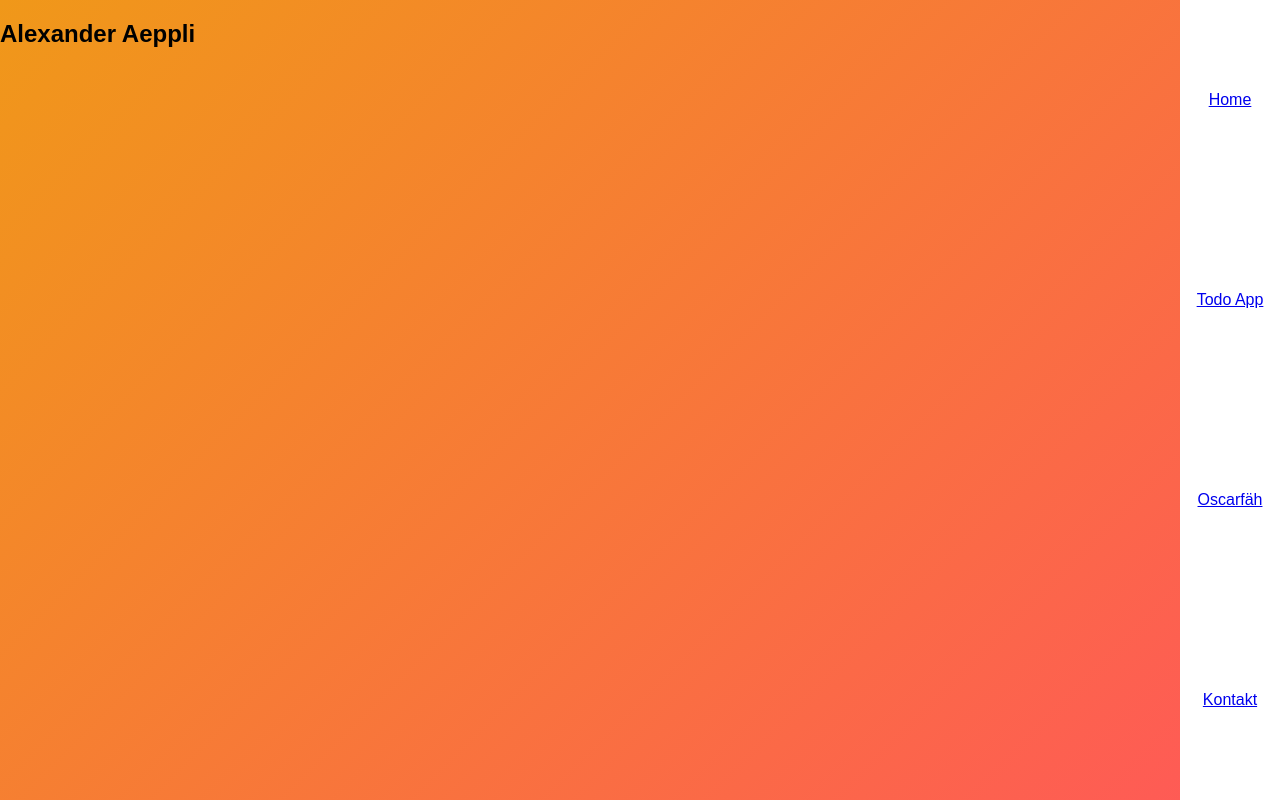
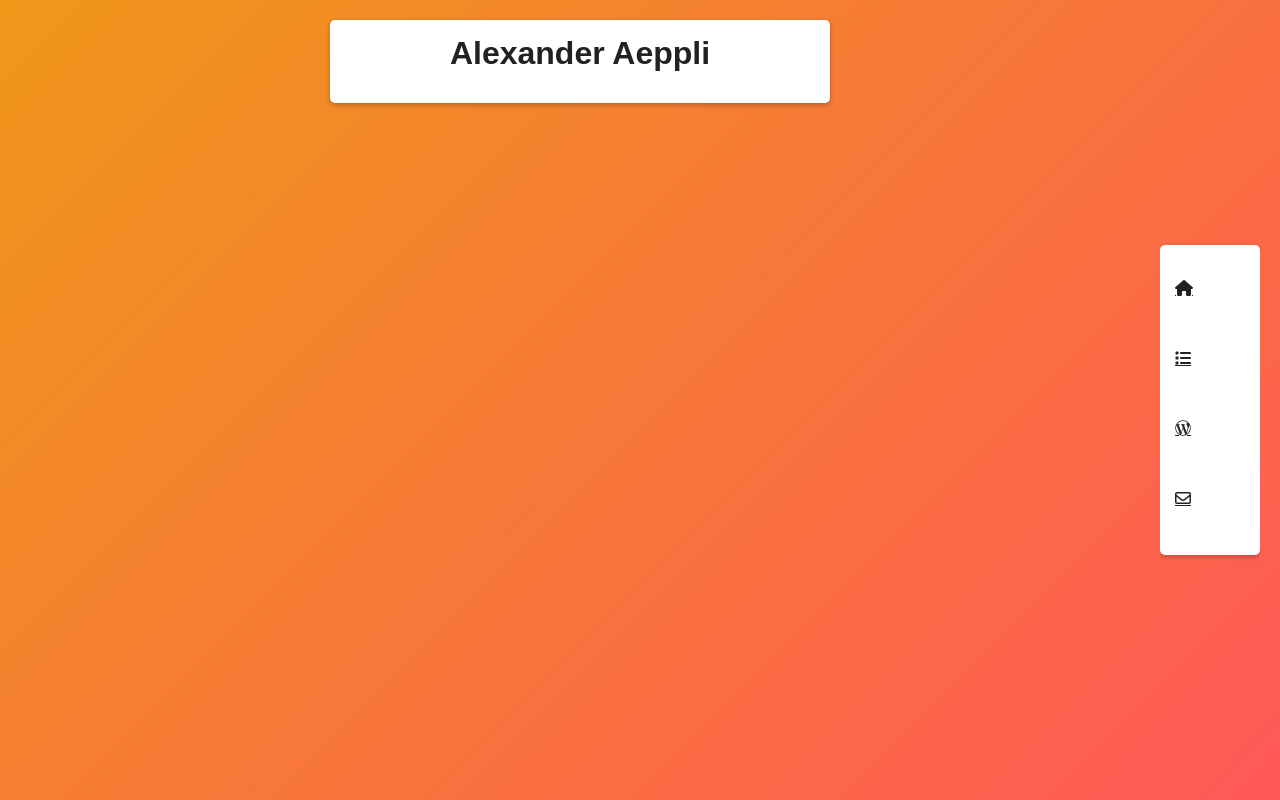
Before and after one commit to alexanderaeppli/alexanderaeppli, a Vue app: page / in a window 1280 px wide. Built offline with nearby package versions, Linux system fonts and the light colour scheme.

Commit message:
major progress

```diff
--- a/public/index.html
+++ b/public/index.html
@@ -12,6 +12,7 @@
       <strong>We're sorry but <%= htmlWebpackPlugin.options.title %> doesn't work properly without JavaScript enabled. Please enable it to continue.</strong>
     </noscript>
     <div id="app"></div>
+    <script src="https://kit.fontawesome.com/80cbe62505.js" crossorigin="anonymous"></script>
     <!-- built files will be auto injected -->
   </body>
 </html>
--- a/src/App.vue
+++ b/src/App.vue
@@ -11,18 +11,16 @@
         </transition>
       </router-view>
     </div>
-    <nav class="nav">
-      <router-link class="nav__item" :to="{ name: 'Home' }">Home</router-link>
-      <router-link class="nav__item" :to="{ name: 'TodoApp' }">Todo App</router-link>
-      <router-link class="nav__item" :to="{ name: 'Oscarfaeh' }">Oscarfäh</router-link>
-      <router-link class="nav__item" :to="{ name: 'Contact' }">Kontakt</router-link>
-    </nav>
+    <navigation />
   </div>
 </template>
 
 <script>
+import navigation from './components/navigation';
+
 export default {
   name: 'App',
+  components: { navigation },
   data() {
     return {
       currentBackgroundPosition: '',
@@ -37,6 +35,8 @@ export default {
 </script>
 
 <style lang="scss">
+@use 'variables' as var;
+
 *,
 *:after,
 *:before {
@@ -45,58 +45,54 @@ export default {
 
 body {
   margin: 0;
+  color: var.$color-text;
+}
+
+h1 {
+  margin: 0;
 }
 
 .app__inner {
+  padding: 20px 140px 20px 20px;
   min-height: 100vh;
   width: 100%;
-  display: flex;
-  flex-flow: row wrap;
   background: rgb(240, 152, 25);
   background: linear-gradient(
     135deg,
-    rgba(240, 152, 25, 1) 0%,
-    rgba(255, 88, 88, 1) 25%,
+    rgb(240, 151, 25) 0%,
+    rgb(255, 88, 88) 25%,
     rgb(168, 94, 207) 50%,
-    rgba(0, 147, 233, 1) 75%,
-    rgba(128, 208, 199, 1) 100%
+    rgb(0, 147, 233) 75%,
+    rgb(128, 208, 199) 100%
   );
   background-size: 400% 400%;
   transition: background-position 0.5s ease-in-out;
+  overflow-x: hidden;
 }
 
 .component {
   width: 100%;
-  flex: 4 0 0;
   position: relative;
+  display: flex;
+  justify-content: center;
+  align-self: stretch;
 
   &__inner {
-    position: absolute;
     width: 100%;
-    height: 100%;
   }
 }
 
-.nav {
-  display: flex;
-  flex-direction: column;
-  justify-content: stretch;
-  flex: 0 1 100px;
-
-  &__item {
-    height: 25%;
-    background-color: white;
-    display: flex;
-    justify-content: center;
-    align-items: center;
-    border: none;
-    padding: 0;
-  }
+.card {
+  background-color: #fff;
+  border-radius: 5px;
+  padding: 15px;
+  box-shadow: 0px 2px 5px 0px rgba(0, 0, 0, 0.25);
 }
 
 .fade-enter-active,
 .fade-leave-active {
   transition: opacity 0.5s ease;
+  position: absolute;
 }
 
 .fade-enter-from,
--- /dev/null
+++ b/src/components/navigation.vue
@@ -0,0 +1,60 @@
+<template>
+  <nav class="nav">
+    <div class="nav__inner card">
+      <router-link class="nav__item" :to="{ name: 'Home' }"
+        ><i class="fas icon fa-home"></i
+      ></router-link>
+      <router-link class="nav__item" :to="{ name: 'TodoApp' }"
+        ><i class="fas icon fa-list"></i
+      ></router-link>
+      <router-link class="nav__item" :to="{ name: 'Oscarfaeh' }">
+        <i class="fab icon fa-wordpress-simple"></i>
+      </router-link>
+      <router-link class="nav__item" :to="{ name: 'Contact' }"
+        ><i class="far icon fa-envelope"></i
+      ></router-link>
+    </div>
+  </nav>
+</template>
+
+<style lang="scss">
+@use '../variables' as var;
+
+.nav {
+  position: fixed;
+  height: 100%;
+  display: flex;
+  flex-direction: column;
+  justify-content: center;
+  position: fixed;
+  top: 0;
+  right: 20px;
+  min-height: 100%;
+  overflow-y: auto;
+
+  &__inner {
+    display: flex;
+    flex-direction: column;
+    justify-content: center;
+    width: 100px;
+  }
+
+  &__item {
+    display: flex;
+    justify-content: center;
+    align-items: center;
+    border: none;
+    color: var.$color_text;
+
+    .icon {
+      width: 100%;
+      height: 30px;
+    }
+
+    &::after {
+      content: '';
+      padding-top: 100%;
+    }
+  }
+}
+</style>
--- a/todo/variables.scss
+++ b/src/variables.scss
@@ -1,5 +1,6 @@
 @use 'sass:color';
 
+$color_text: #222222;
 $color_primary: #9862fc;
 $color_primary--shading: color.scale($color_primary, $lightness: 20%);
 $color_grey: #555555;
--- a/src/views/Contact.vue
+++ b/src/views/Contact.vue
@@ -17,7 +17,4 @@ export default {
 </script>
 
 <style lang="scss">
-.header {
-  height: 100%;
-}
 </style>
--- a/src/views/Home.vue
+++ b/src/views/Home.vue
@@ -1,6 +1,9 @@
 <template>
-  <div class="header">
-    <h2>Alexander Aeppli</h2>
+  <div class="home card">
+    <div class="header">
+      <h1 class="page_title">Alexander Aeppli</h1>
+      <p></p>
+    </div>
   </div>
 </template>
 
@@ -17,7 +20,12 @@ export default {
 </script>
 
 <style lang="scss">
-.header {
-  height: 100%;
+@use '../variables' as var;
+
+.home {
+  display: flex;
+  flex-direction: column;
+  align-items: center;
+  max-width: 500px;
 }
 </style>
--- a/src/views/Oscarfaeh.vue
+++ b/src/views/Oscarfaeh.vue
@@ -17,7 +17,4 @@ export default {
 </script>
 
 <style lang="scss">
-.header {
-  height: 100%;
-}
 </style>
--- a/todo/components/CalendarDatePicker.vue
+++ b/todo/components/CalendarDatePicker.vue
@@ -160,7 +160,7 @@ export default {
 
 <style lang="scss">
 @use 'sass:color';
-@use '../variables.scss' as var;
+@use '../../src/variables' as var;
 
 .datepicker {
   position: relative;
--- a/todo/components/Dropdown.vue
+++ b/todo/components/Dropdown.vue
@@ -82,7 +82,7 @@ export default {
 </script>
 
 <style lang="scss">
-@use '../variables.scss' as var;
+@use '../../src/variables' as var;
 
 .dropdown {
   position: relative;
--- a/todo/components/TodoForm.vue
+++ b/todo/components/TodoForm.vue
@@ -59,7 +59,7 @@ export default {
 
 <style lang="scss">
 @use 'sass:color';
-@use '../variables.scss' as var;
+@use '../../src/variables' as var;
 
 .todo-form {
   width: 100%;
--- a/todo/components/TodoItem.vue
+++ b/todo/components/TodoItem.vue
@@ -20,7 +20,7 @@ export default {
 
 <style lang="scss">
 @use 'sass:color';
-@use '../variables.scss' as var;
+@use '../../src/variables' as var;
 
 .todo-item {
   display: flex;
--- a/todo/todo.vue
+++ b/todo/todo.vue
@@ -39,7 +39,7 @@ export default {
 
 <style lang="scss">
 @use 'sass:color';
-@use './variables.scss' as var;
+@use '../src/variables' as var;
 
 body {
   font-family: 'Rubik', sans-serif;
```
Lines whose indentation alone changed are shown as unchanged.
